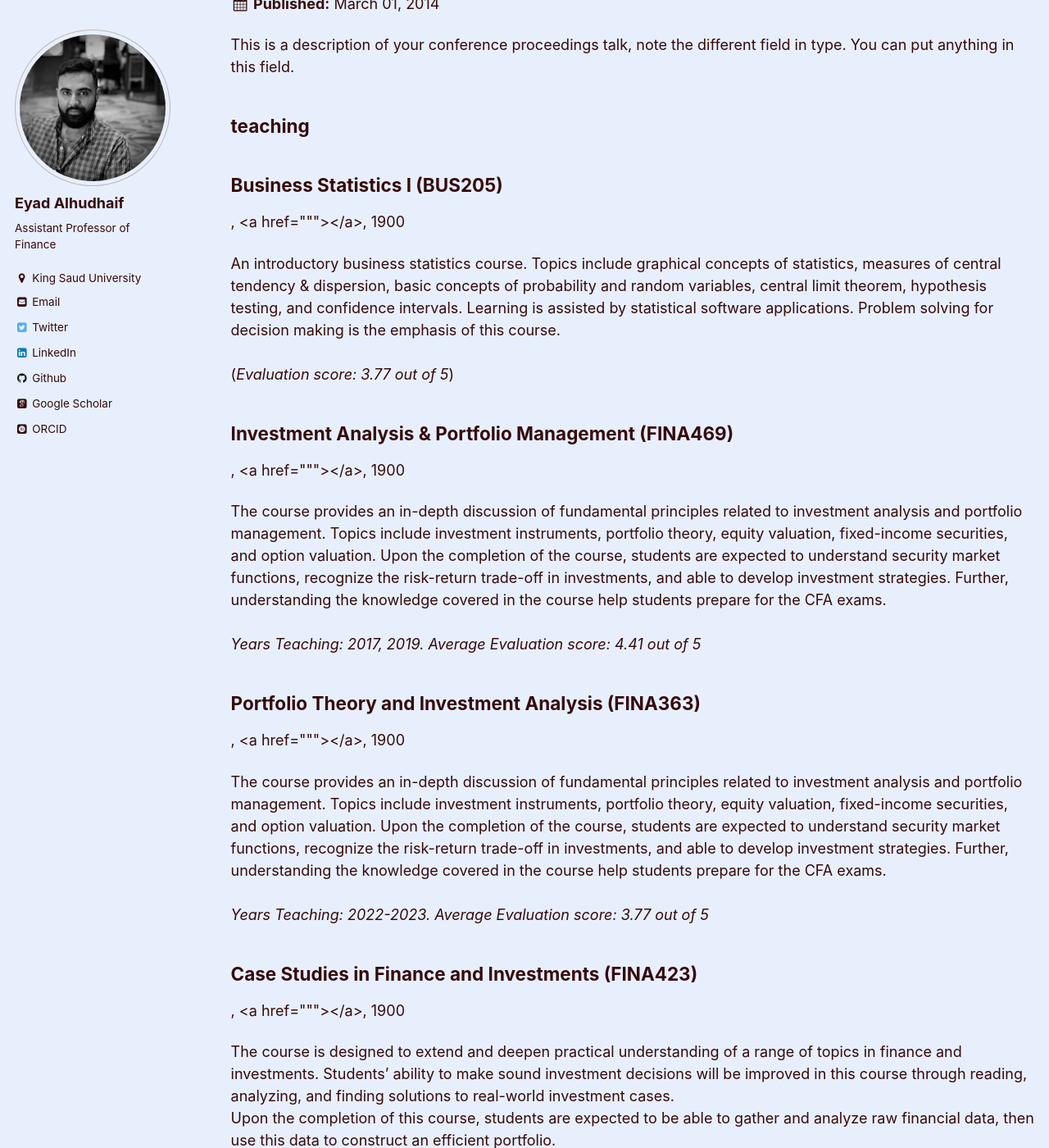
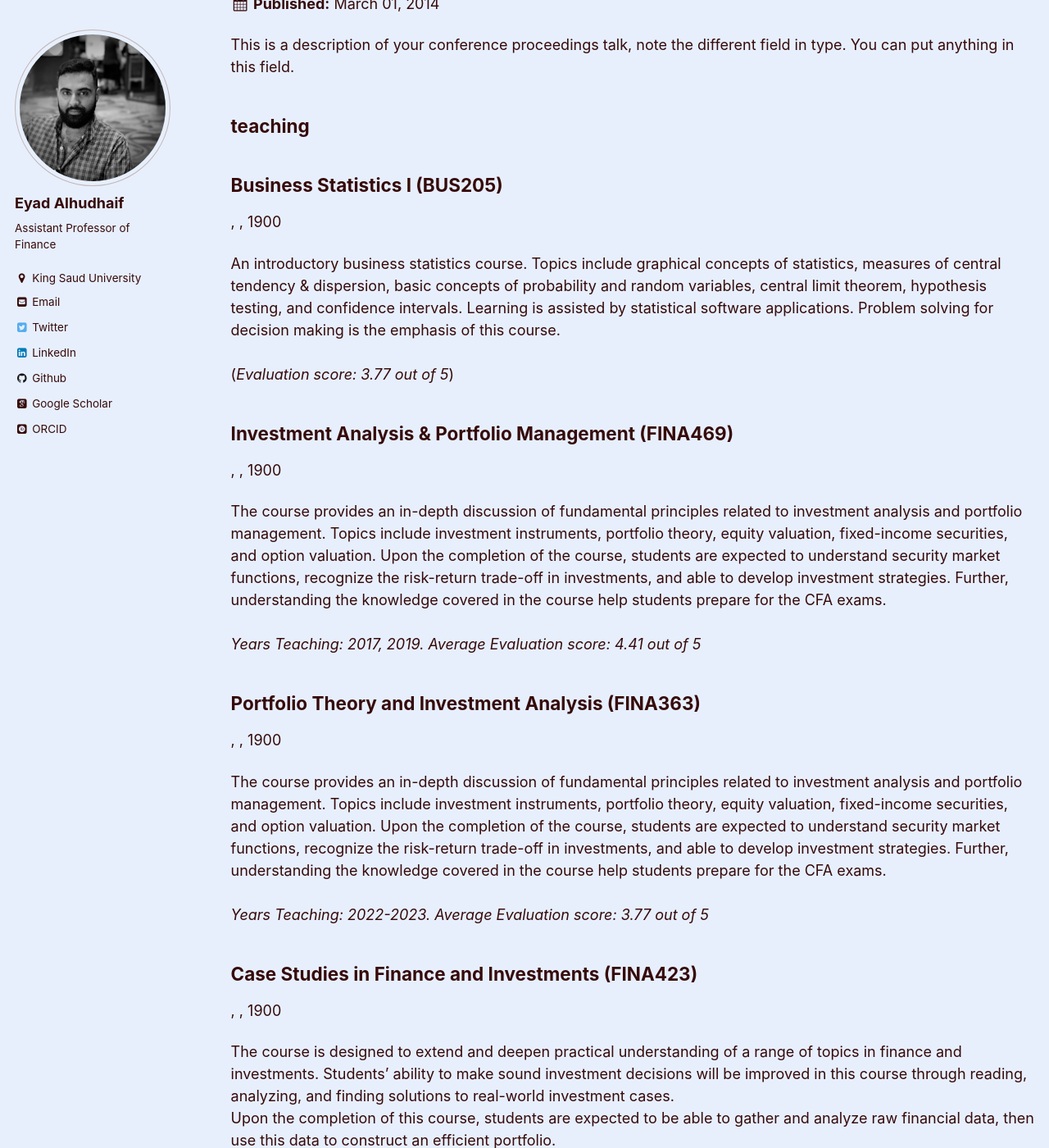
Before and after one commit to ieyada/ieyada.github.io, a Jekyll site: the page built from _pages/sitemap.md, in a window 1280 px wide and 1400 px high, scrolled down 6067 px. Shown: the whole window at 82% size. Built offline with Jekyll 4.4.1, drawn with Linux system fonts in a browser that asks for light colours; some web fonts are replaced; some of the changed text lies outside the part shown.

Commit message:
forgot to drop a character

```diff
--- a/_includes/archive-single.html
+++ b/_includes/archive-single.html
@@ -39,7 +39,7 @@
     {% endif %}
 
         {% if post.collection == 'teaching' %}
-          <p>{{ page.type }}, <a href="{{ page.unilink }}""><i>{{ page.venue }}</i></a>, {{ page.date | default: "1900-01-01" | date: "%Y" }} </p>
+          <p>{{ page.type }}, <a href="{{ page.unilink }}"><i>{{ page.venue }}</i></a>, {{ page.date | default: "1900-01-01" | date: "%Y" }} </p>
         {% elsif post.collection == 'publications' %}
           <p>Published in <i>{{ post.venue }}</i>, {{ post.date | default: "1900-01-01" | date: "%Y" }} </p>
         {% elsif post.collection == 'workingpapers' %}
```
